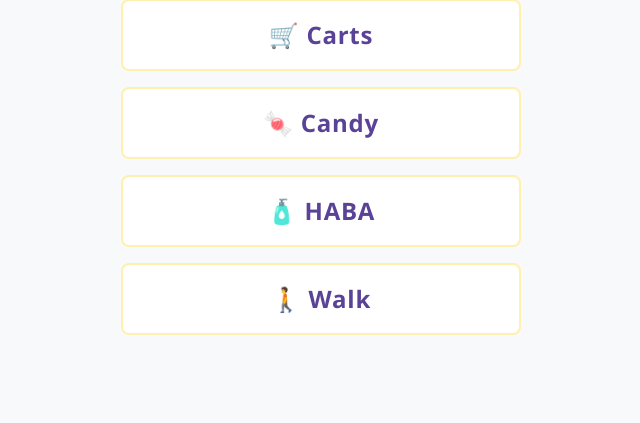
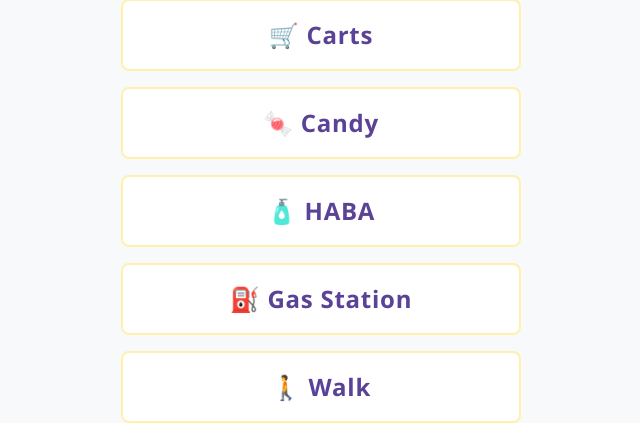
Before and after one commit to jnguy2832/Listco-Supervisor-Terminal, a Django app: page / in a window 1280 px wide. Shown: the part 518-941 px from the top of the page, without its empty margins (319-959 px from the left). Before the commit the page ends 853 px from the top, so only its background shows below. Run offline with Django 5.2, Linux system fonts and the light colour scheme.

Commit message:
Added gas station

```diff
--- a/Terminal/BreakScheduler/Templates/dashboard.html
+++ b/Terminal/BreakScheduler/Templates/dashboard.html
@@ -120,6 +120,7 @@
     <a href="carts.html">🛒 Carts</a>
     <a href="candy.html">🍬 Candy</a>
     <a href="haba.html">🧴 HABA</a>
+    <a href="gas_station.html"> ⛽ Gas Station</a>
     <a href="walk.html">🚶 Walk</a>
   </div>
 
```
Also changed, not shown: Terminal/BreakScheduler/Templates/gas_station.html (added).
